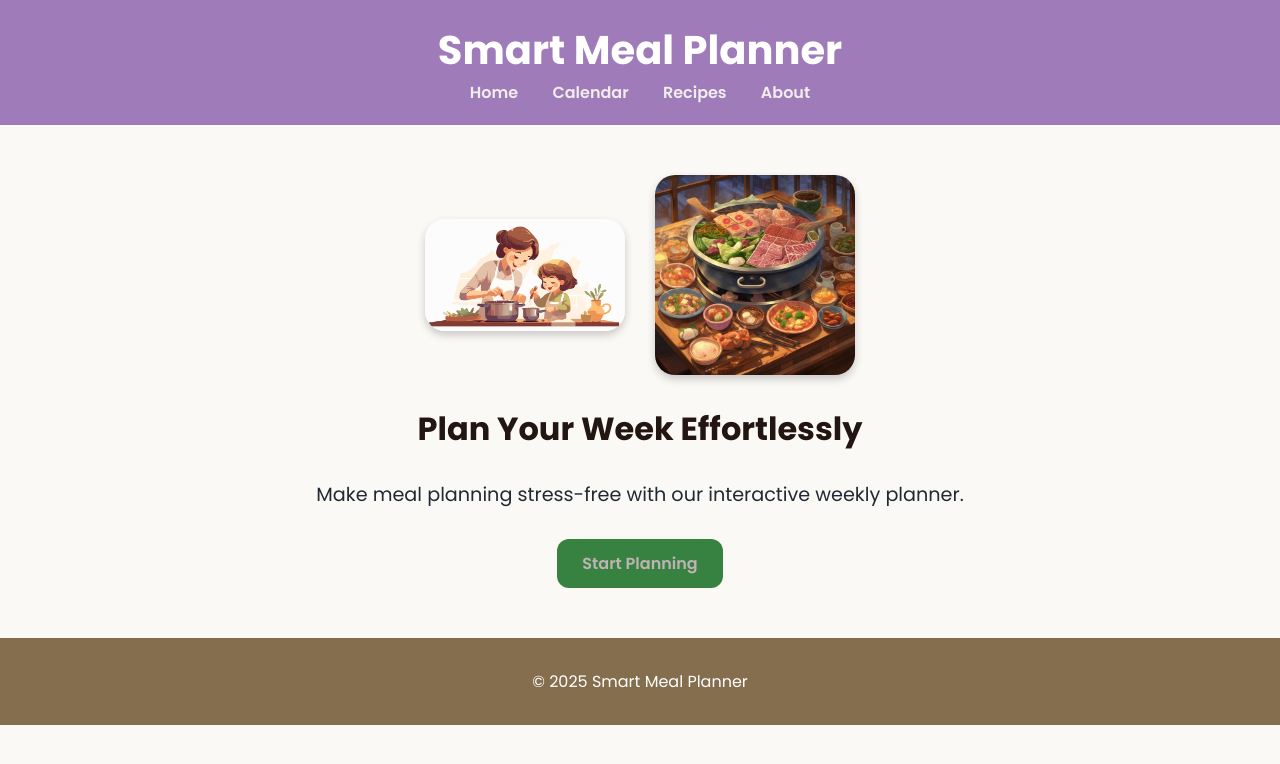
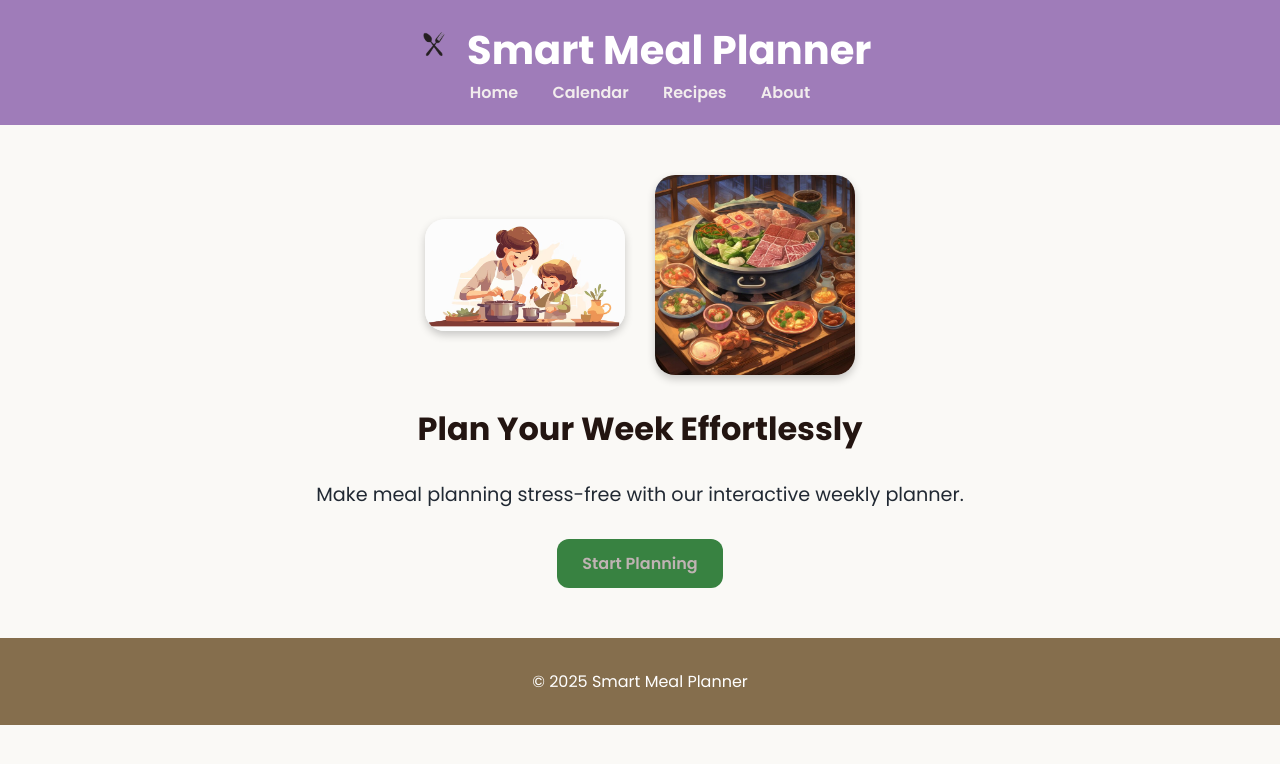
Before and after one commit to Marium05-cloud/smart-meal-planner, a plain HTML site: page index.html in a window 1280 px wide. Drawn offline with Linux system fonts and the light colour scheme.

Commit message:
removed background logo and updated index.html

```diff
--- a/index.html
+++ b/index.html
@@ -10,8 +10,9 @@
 <body>
     <header>
 
-
-        <h1>Smart Meal Planner</h1>
+        <h1>
+		<img src="images/logo.png" alt="Logo" width="50">
+		Smart Meal Planner</h1>
         <nav>
             <a href="index.html">Home</a>
             <a href="calendar.html">Calendar</a>
```
Also changed, not shown: images/logo.png (added), images/logo.svg (deleted).
